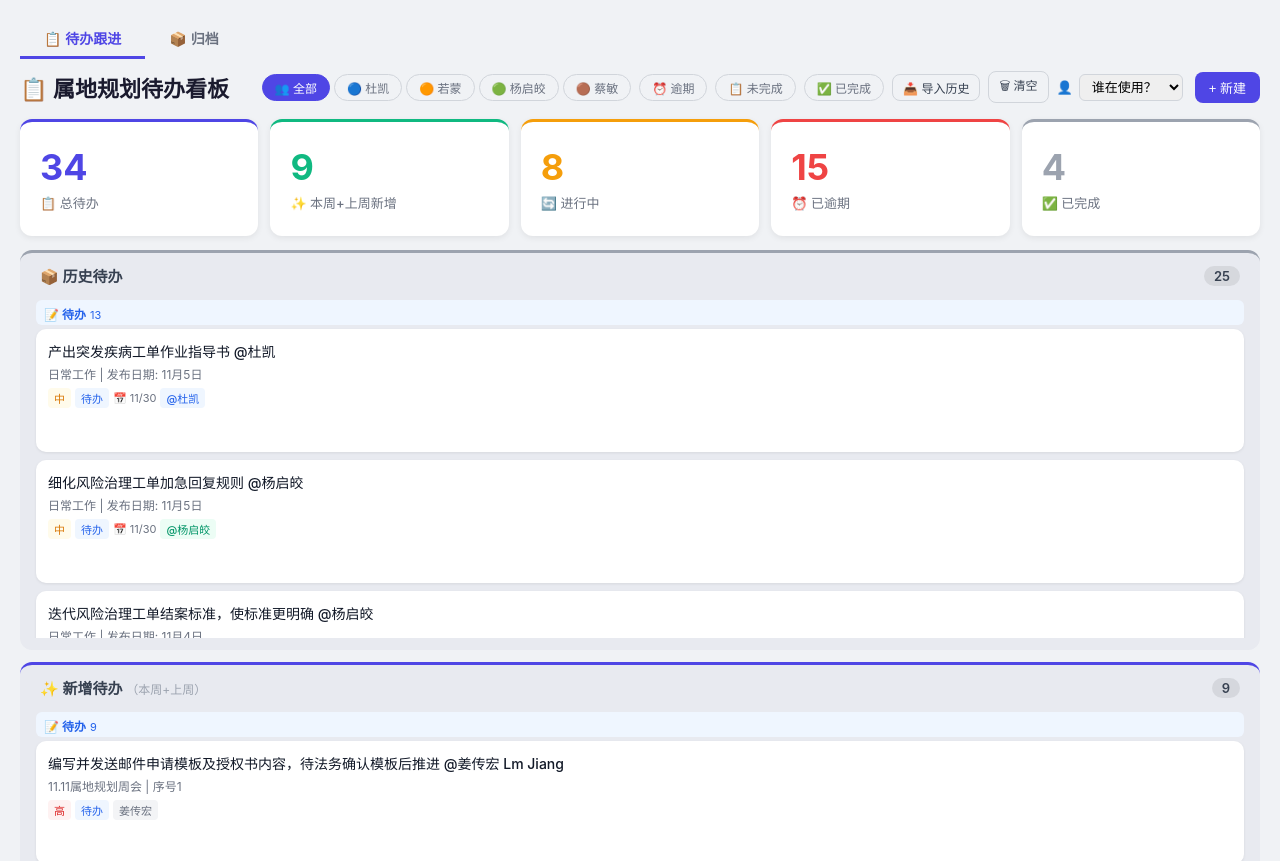
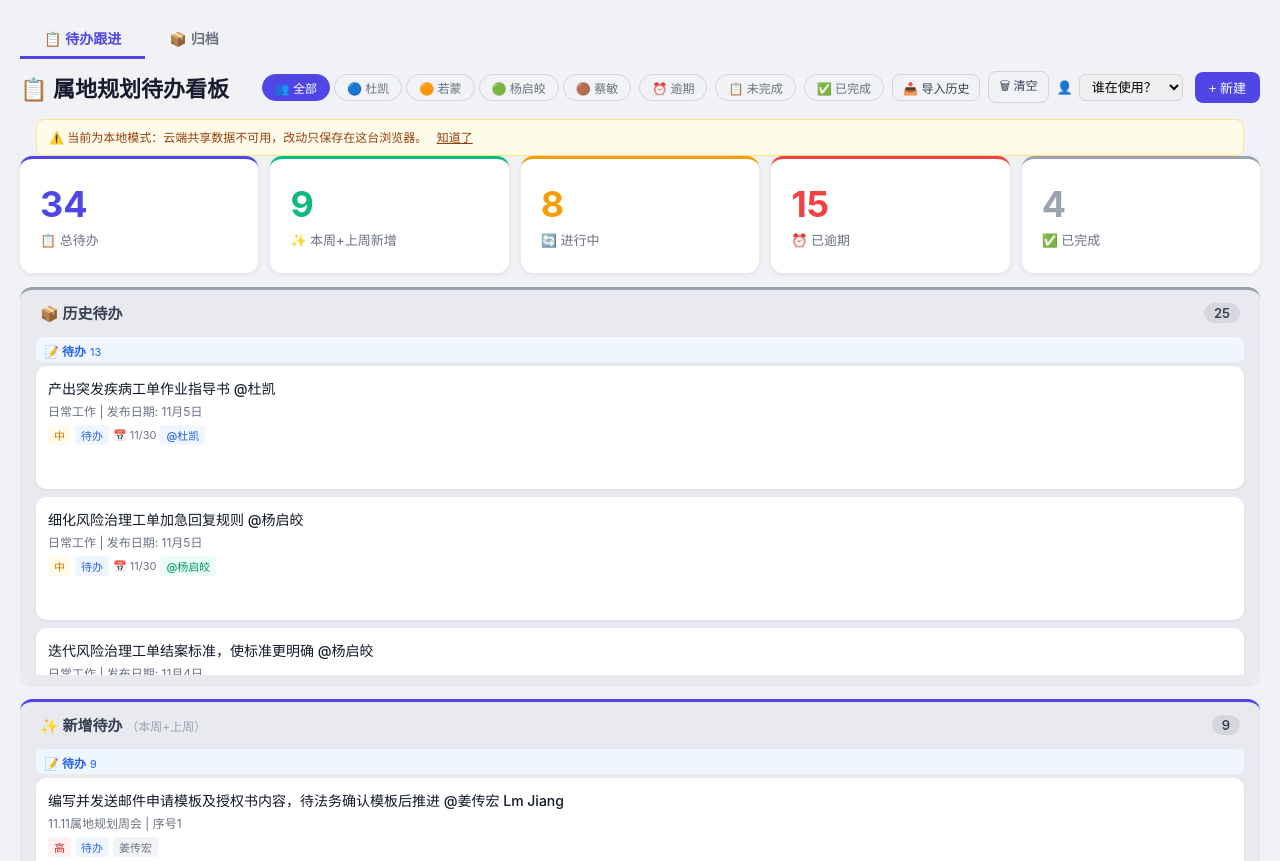
Before and after one commit to wangruomeng0902/kanban, a plain HTML site: page index.html in a window 1280 px wide. Shown: the top 861 px of the page. Drawn offline with nearby package versions, Linux system fonts and the light colour scheme; no server answers.

Commit message:
fix: 加载时自动合并新增种子待办，避免旧 localStorage 缓存看不到新待办；本地模式提示

```diff
--- a/index.html
+++ b/index.html
@@ -208,6 +208,8 @@ body {
   </div>
 </div>
 
+<div id="modeNotice" style="display:none;margin:10px 16px 0;padding:8px 12px;border:1px solid #fde68a;background:#fffbeb;color:#92400e;border-radius:8px;font-size:12px;line-height:1.6"></div>
+
 <div class="stats-row" id="statsRow"></div>
 <div class="board" id="board"></div>
 
@@ -354,6 +356,36 @@ function getDefaultData() {
   ];
 }
 
+const SEED_APPLIED_KEY = 'kanban_seed_applied_ids';
+
+// 把源码里的种子待办合并进本地数据（按 id 去重；用户自己删掉的不会再复活）
+function mergeSeedData(list) {
+  let applied = [];
+  try { applied = JSON.parse(localStorage.getItem(SEED_APPLIED_KEY) || '[]'); } catch (e) { applied = []; }
+  const appliedSet = new Set(Array.isArray(applied) ? applied : []);
+  const existing = new Set(list.map(c => c.id));
+  let added = 0;
+  for (const seed of getDefaultData()) {
+    if (existing.has(seed.id)) { appliedSet.add(seed.id); continue; }
+    if (appliedSet.has(seed.id)) continue;
+    list.push(seed);
+    existing.add(seed.id);
+    appliedSet.add(seed.id);
+    added++;
+  }
+  try { localStorage.setItem(SEED_APPLIED_KEY, JSON.stringify([...appliedSet])); } catch (e) {}
+  return added;
+}
+
+function showModeNotice(addedCount) {
+  const el = document.getElementById('modeNotice');
+  if (!el) return;
+  const extra = addedCount > 0 ? ` 本次已自动补入 <b>${addedCount}</b> 条新待办。` : '';
+  el.innerHTML = `⚠️ 当前为本地模式：云端共享数据不可用，改动只保存在这台浏览器。${extra}`
+    + ` <a href="javascript:void(0)" onclick="document.getElementById(\'modeNotice\').style.display=\'none\'" style="color:#92400e;text-decoration:underline;margin-left:6px">知道了</a>`;
+  el.style.display = 'block';
+}
+
 async function loadData() {
   if (USE_SUPABASE && supabaseClient) {
     try {
@@ -375,7 +407,12 @@ async function loadData() {
     data = raw ? JSON.parse(raw) : getDefaultData();
   } catch { data = getDefaultData(); }
   data = data.filter(c => c && c.title && c.id);
+  const addedCount = mergeSeedData(data);
   isSharedMode = false;
+  if (addedCount > 0) {
+    try { localStorage.setItem(STORAGE_KEY, JSON.stringify(data)); } catch (e) {}
+  }
+  showModeNotice(addedCount);
   render();
 }
 
```
